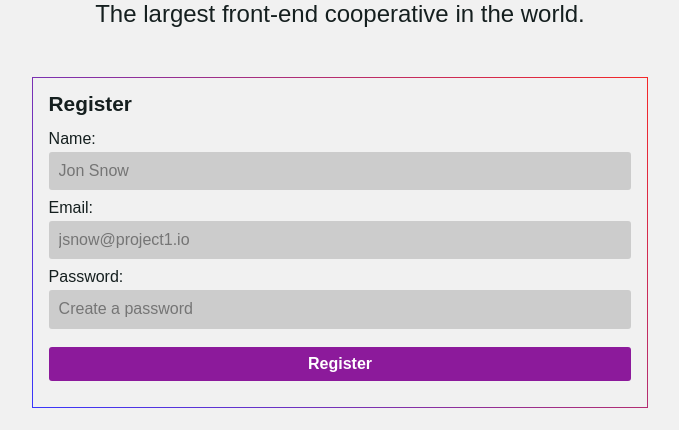
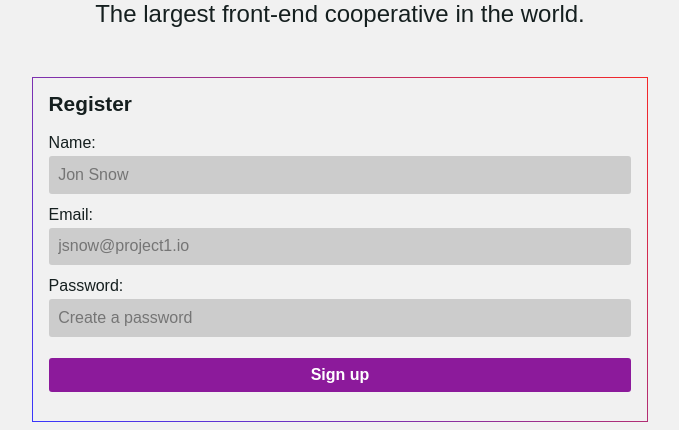
Before and after one commit to ITMD-362-02/project1, a plain HTML site: page index.html in a window 1280 px wide. Shown: the part 120-550 px from the top of the page, without its empty margins (300-979 px from the left). Drawn offline with Linux system fonts and the light colour scheme; a web font is replaced by a local one.

Commit message:
adjusted spacing and submission text

```diff
--- a/index.html
+++ b/index.html
@@ -32,7 +32,7 @@
               <label for="password">Password: </label>
               <input type="password" id="password" name="password" placeholder="Create a password" required>
             </div>
-            <input type="submit" name="submit" id="submit" value="Register">
+            <input type="submit" name="submit" id="submit" value="Sign up">
           </fieldset>
         </div>
       </form>
--- a/styles.css
+++ b/styles.css
@@ -45,7 +45,7 @@ h2 {
 h3 {
   font-size: 1.3rem;
   font-weight: bold;
-  margin-bottom: 1rem;
+  margin-bottom: 1.3rem;
 }
 
 form {
@@ -67,8 +67,8 @@ label {
 input {
   font-family: montserrat, Arial, Helvetica, sans-serif;
   width: 100%;
-  padding: 10px;
-  margin-bottom: 10px;
+  padding: 0.6rem;
+  margin-bottom: 0.8rem;
   border-radius: 3px;
   background-color: #cccccc;
   color: var(--text-color);
```
